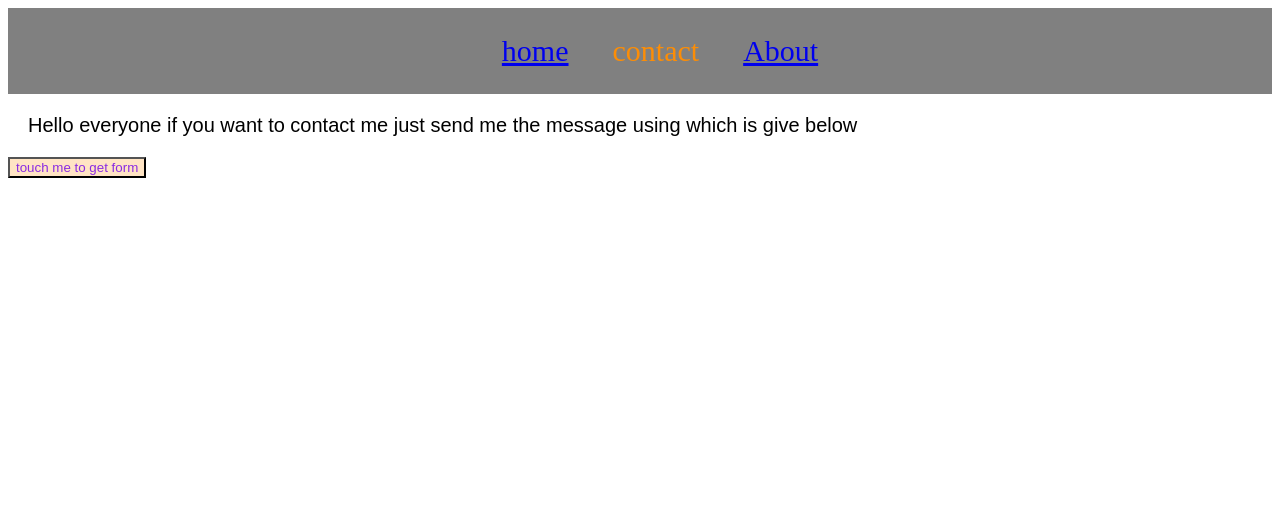
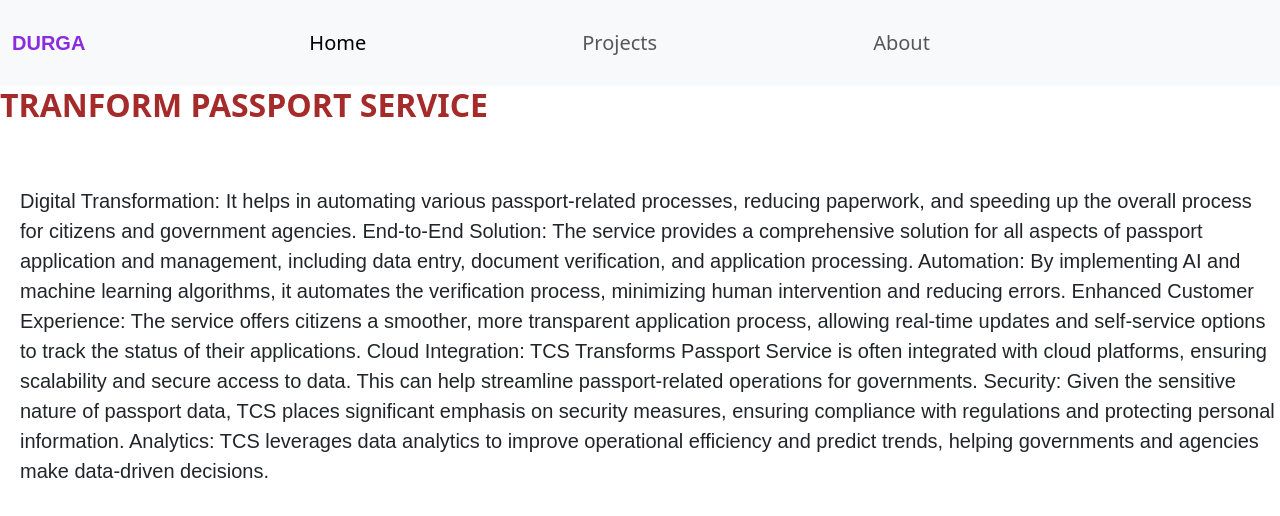
Before and after one commit to durga3715/portfolio, a plain HTML site: page home.html in a window 1280 px wide. Drawn offline with nearby package versions, Linux system fonts and the light colour scheme.

Commit message:
updated commit

```diff
--- a/home.html
+++ b/home.html
@@ -2,6 +2,9 @@
 <html lang en ="en">
     <head>
       <title>contact</title>
+      <link href="https://cdn.jsdelivr.net/npm/bootstrap@5.3.3/dist/css/bootstrap.min.css" rel="stylesheet" integrity="sha384-QWTKZyjpPEjISv5WaRU9OFeRpok6YctnYmDr5pNlyT2bRjXh0JMhjY6hW+ALEwIH" crossorigin="anonymous">
+      <script src="https://cdn.jsdelivr.net/npm/bootstrap@5.3.3/dist/js/bootstrap.bundle.min.js" integrity="sha384-YvpcrYf0tY3lHB60NNkmXc5s9fDVZLESaAA55NDzOxhy9GkcIdslK1eN7N6jIeHz" crossorigin="anonymous"></script>
+
       <style>
         p{
             font-size: 20px;
@@ -29,21 +32,79 @@
             display: inline;
             width: 30px;
             padding: 20px;
+            cursor: pointer;
+            text-decoration: none;
 
         }
         li:hover{
             color:crimson;
         }
+         .one{
+            color: blueviolet;
+            font-size: 20px;
+            font-family:sans-serif;
+            font-weight: bold;
+         }
+         .two{
+             padding: 20px;
+             text-align: center;
+             font-size: 20px;
+             margin-left: 200px;
+
+         }
+
+         h2{
+          font-size: 10pz;
+         }
+         p{
+
+         }
+
+
 
       </style>
     </head>
     <body>
-        <nav> <ul>
-            <li><a href="index.html"> home</a></li>
-            <li> contact</li>
-            <li><a href="CONTACT.html">About</a></li>
-        </ul></nav>
-        <p> Hello everyone if you want to contact me just send me the message using which is give below</p>
-        <a href="file:///E:/portfolio/portfolio/abouit.html"><button> touch me to get form</button></a>
+        <nav class="navbar navbar-expand-lg bg-body-tertiary">
+            <div class="container-fluid">
+              <a class="navbar-brand one" href="#">DURGA</a>
+              <button class="navbar-toggler" type="button" data-bs-toggle="collapse" data-bs-target="#navbarNavAltMarkup" aria-controls="navbarNavAltMarkup" aria-expanded="false" aria-label="Toggle navigation">
+                <span class="navbar-toggler-icon"></span>
+              </button>
+              <div class="collapse navbar-collapse" id="navbarNavAltMarkup">
+                <div class="navbar-nav">
+                  <a class="nav-link active two" aria-current="page" href="index.html">Home</a>
+                  <a class="nav-link two" href="home.html">Projects</a>
+                  <a class="nav-link two" href="CONTACT.html">About</a>
+
+                </div>
+              </div>
+            </div>
+          </nav>
+
+
+
+               <h2><b span style="color: brown;">TRANFORM PASSPORT SERVICE</b> </h2><br>
+                 <p><br>
+                Digital Transformation: It helps in automating various passport-related processes, reducing paperwork, and speeding up the overall process for citizens and government agencies.
+
+End-to-End Solution: The service provides a comprehensive solution for all aspects of passport application and management, including data entry, document verification, and application processing.
+
+Automation: By implementing AI and machine learning algorithms, it automates the verification process, minimizing human intervention and reducing errors.
+
+Enhanced Customer Experience: The service offers citizens a smoother, more transparent application process, allowing real-time updates and self-service options to track the status of their applications.
+
+Cloud Integration: TCS Transforms Passport Service is often integrated with cloud platforms, ensuring scalability and secure access to data. This can help streamline passport-related operations for governments.
+
+Security: Given the sensitive nature of passport data, TCS places significant emphasis on security measures, ensuring compliance with regulations and protecting personal information.
+
+Analytics: TCS leverages data analytics to improve operational efficiency and predict trends, helping governments and agencies make data-driven decisions.
+
+              </p>
+
+
+
+
+
     </body>
 </html>
```
Also changed, not shown: CONTACT.html (+3 -2 lines), index.html (+3 -2 lines).
